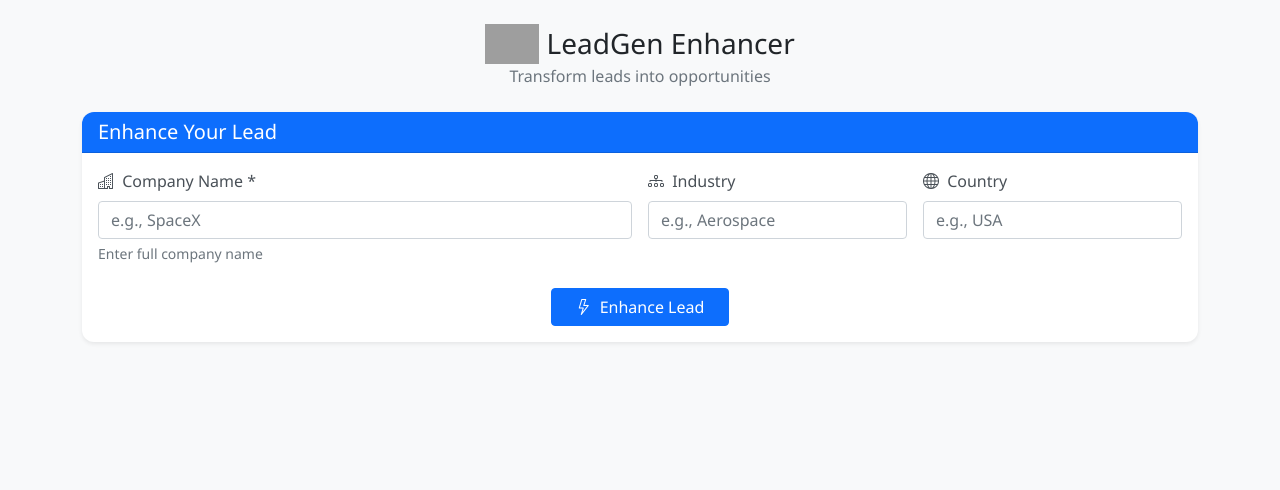
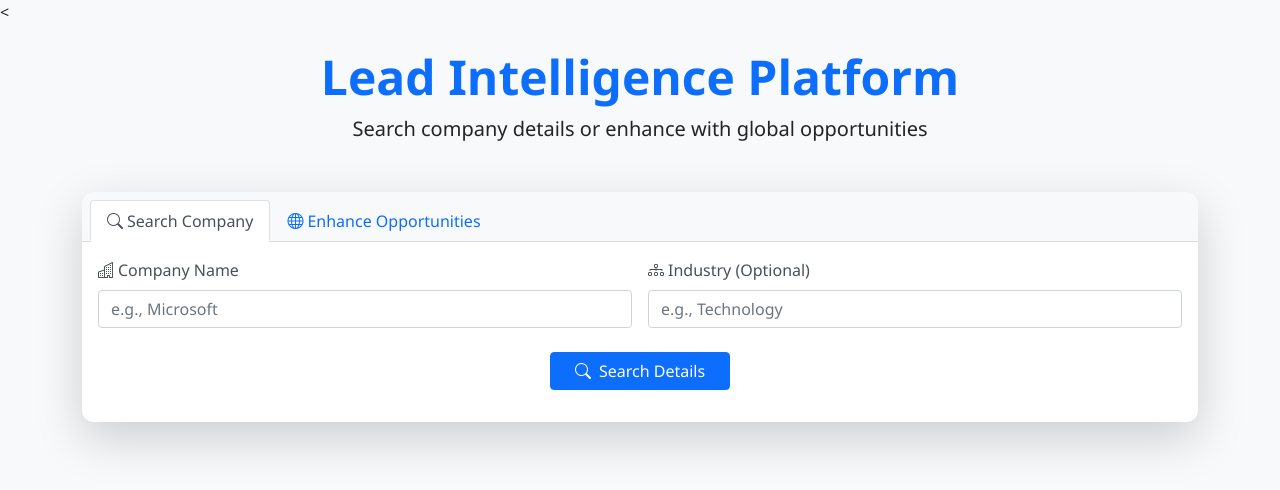
Before and after one commit to SPratik-99/CapraeCapital, a Flask app: page / in a window 1280 px wide. Shown: the top 490 px of the page. Run offline with Flask 3, Linux system fonts and the light colour scheme; grey boxes are pictures that could not be loaded.

Commit message:
commit	modified:   templates/index.html

```diff
--- a/templates/index.html
+++ b/templates/index.html
@@ -1,88 +1,107 @@
-<!DOCTYPE html>
+<<!DOCTYPE html>
 <html lang="en">
 <head>
     <meta charset="UTF-8">
     <meta name="viewport" content="width=device-width, initial-scale=1.0">
-    <title>Caprae LeadGen Enhancer</title>
+    <title>LeadGen Tool</title>
     <link href="https://cdn.jsdelivr.net/npm/bootstrap@5.1.3/dist/css/bootstrap.min.css" rel="stylesheet">
     <link rel="stylesheet" href="https://cdn.jsdelivr.net/npm/bootstrap-icons@1.8.0/font/bootstrap-icons.css">
     <link rel="stylesheet" href="/static/styles.css">
 </head>
 <body>
     <div class="container py-4">
-        <!-- Header with Branding -->
-        <div class="text-center mb-4">
-            <div class="d-flex align-items-center justify-content-center">
-                <img src="/static/logo.svg" alt="Caprae Logo" height="40" class="me-2">
-                <h1 class="h3 mb-0">LeadGen Enhancer</h1>
-            </div>
-            <p class="text-muted">Transform leads into opportunities</p>
+        <!-- Header -->
+        <div class="text-center mb-5">
+            <h1 class="display-5 fw-bold text-primary">Lead Intelligence Platform</h1>
+            <p class="lead">Search company details or enhance with global opportunities</p>
         </div>
 
-        <!-- Main Search Card -->
-        <div class="card shadow-sm mb-4">
-            <div class="card-header bg-primary text-white">
-                <h2 class="h5 mb-0">Enhance Your Lead</h2>
+        <!-- Dual Function Card -->
+        <div class="card shadow-lg">
+            <div class="card-header bg-light">
+                <ul class="nav nav-tabs card-header-tabs" id="myTab" role="tablist">
+                    <li class="nav-item" role="presentation">
+                        <button class="nav-link active" id="search-tab" data-bs-toggle="tab"
+                                data-bs-target="#search" type="button" role="tab">
+                            <i class="bi bi-search me-1"></i>Search Company
+                        </button>
+                    </li>
+                    <li class="nav-item" role="presentation">
+                        <button class="nav-link" id="enhance-tab" data-bs-toggle="tab"
+                                data-bs-target="#enhance" type="button" role="tab">
+                            <i class="bi bi-globe me-1"></i>Enhance Opportunities
+                        </button>
+                    </li>
+                </ul>
             </div>
+
             <div class="card-body">
-                <form id="leadForm">
+                <div class="tab-content" id="myTabContent">
+                    <!-- Search Company Tab -->
+                    <div class="tab-pane fade show active" id="search" role="tabpanel">
+                        <form id="searchForm">
                             <div class="row g-3">
                                 <div class="col-md-6">
-                            <label for="company" class="form-label">
-                                <i class="bi bi-building me-1"></i> Company Name *
+                                    <label class="form-label">
+                                        <i class="bi bi-building me-1"></i>Company Name
                                     </label>
-                            <input type="text" class="form-control" id="company"
-                                   placeholder="e.g., SpaceX" required>
-                            <div class="form-text">Enter full company name</div>
+                                    <input type="text" class="form-control" id="searchCompany"
+                                           placeholder="e.g., Microsoft">
+                                </div>
+                                <div class="col-md-6">
+                                    <label class="form-label">
+                                        <i class="bi bi-diagram-3 me-1"></i>Industry (Optional)
+                                    </label>
+                                    <input type="text" class="form-control" id="searchIndustry"
+                                           placeholder="e.g., Technology">
+                                </div>
+                            </div>
+                            <div class="mt-4 text-center">
+                                <button type="submit" class="btn btn-primary px-4">
+                                    <i class="bi bi-search me-2"></i>Search Details
+                                </button>
+                            </div>
+                        </form>
                     </div>
 
-                        <div class="col-md-3">
-                            <label for="industry" class="form-label">
-                                <i class="bi bi-diagram-3 me-1"></i> Industry
+                    <!-- Enhance Opportunities Tab -->
+                    <div class="tab-pane fade" id="enhance" role="tabpanel">
+                        <form id="enhanceForm">
+                            <div class="row g-3">
+                                <div class="col-md-6">
+                                    <label class="form-label">
+                                        <i class="bi bi-diagram-3 me-1"></i>Industry
                                     </label>
-                            <input type="text" class="form-control" id="industry"
-                                   placeholder="e.g., Aerospace">
+                                    <input type="text" class="form-control" id="enhanceIndustry"
+                                           placeholder="e.g., Fintech">
                                 </div>
-
-                        <div class="col-md-3">
-                            <label for="country" class="form-label">
-                                <i class="bi bi-globe me-1"></i> Country
+                                <div class="col-md-6">
+                                    <label class="form-label">
+                                        <i class="bi bi-globe me-1"></i>Country
                                     </label>
-                            <input type="text" class="form-control" id="country"
-                                   placeholder="e.g., USA">
+                                    <input type="text" class="form-control" id="enhanceCountry"
+                                           placeholder="e.g., Germany">
                                 </div>
                             </div>
-
                             <div class="mt-4 text-center">
-                        <button type="submit" class="btn btn-primary px-4">
-                            <i class="bi bi-lightning me-2"></i>Enhance Lead
+                                <button type="submit" class="btn btn-success px-4">
+                                    <i class="bi bi-lightning me-2"></i>Find Opportunities
                                 </button>
                             </div>
                         </form>
                     </div>
                 </div>
-
-        <!-- Results Section -->
-        <div id="resultsSection" class="d-none">
-            <!-- Status Indicator -->
-            <div class="card mb-4">
-                <div class="card-body text-center py-4">
-                    <div class="spinner-border text-primary" role="status" id="loadingSpinner">
-                        <span class="visually-hidden">Loading...</span>
-                    </div>
-                    <h3 class="h5 mt-3" id="statusMessage">Processing your request...</h3>
-                    <div class="progress mt-3" style="height: 8px;">
-                        <div class="progress-bar" id="progressBar" role="progressbar" style="width: 0%"></div>
-                    </div>
             </div>
         </div>
 
-            <!-- Results Container -->
-            <div id="resultsContainer"></div>
+        <!-- Results Section -->
+        <div id="resultsSection" class="mt-4">
+            <!-- Dynamic results will appear here -->
         </div>
     </div>
 
     <script src="https://code.jquery.com/jquery-3.6.0.min.js"></script>
+    <script src="https://cdn.jsdelivr.net/npm/bootstrap@5.1.3/dist/js/bootstrap.bundle.min.js"></script>
     <script src="/static/app.js"></script>
 </body>
 </html>
```
Lines whose indentation alone changed are shown as unchanged.
